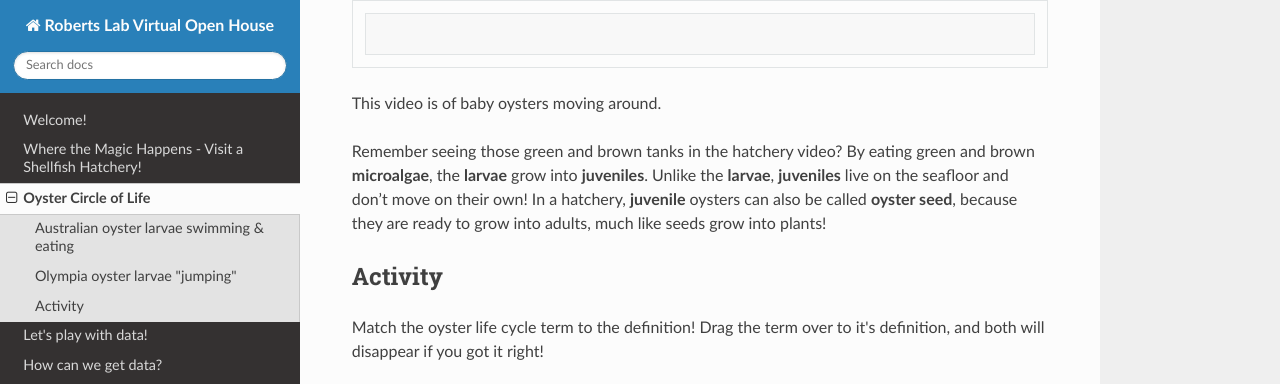
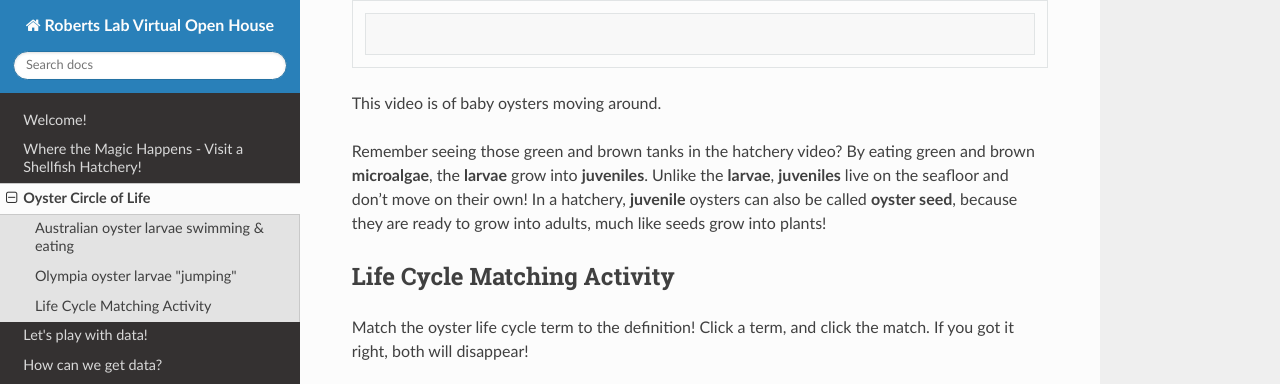
Before and after one commit to RobertsLab/Open-House-2021, an MkDocs documentation site: the page built from docs/oysterlifecycle.md, in a window 1280 px wide and 900 px high, scrolled down 1721 px, cut to the strip 0-384 px from the top of the window. Built offline with MkDocs 1.6.1, drawn with Linux system fonts in a browser that asks for light colours; nearby versions of some CDN libraries.

Commit message:
update acitivy directions

```diff
--- a/docs/oysterlifecycle.md
+++ b/docs/oysterlifecycle.md
@@ -28,8 +28,8 @@ This video is of baby oysters moving around.
 
 Remember seeing those green and brown tanks in the hatchery video? By eating green and brown **microalgae**, the **larvae** grow into **juveniles**. Unlike the **larvae**, **juveniles** live on the seafloor and don’t move on their own! In a hatchery, **juvenile** oysters can also be called **oyster seed**, because they are ready to grow into adults, much like seeds grow into plants!
 
-## Activity
-Match the oyster life cycle term to the definition! Drag the term over to it's definition, and both will disappear if you got it right!
+## Life Cycle Matching Activity
+Match the oyster life cycle term to the definition! Click a term, and click the match. If you got it right, both will disappear!
 
 <iframe src="https://quizlet.com/596126121/match/embed?i=7b38g&x=1jj1" height="500" width="100%" style="border:0">
 </iframe>
```
